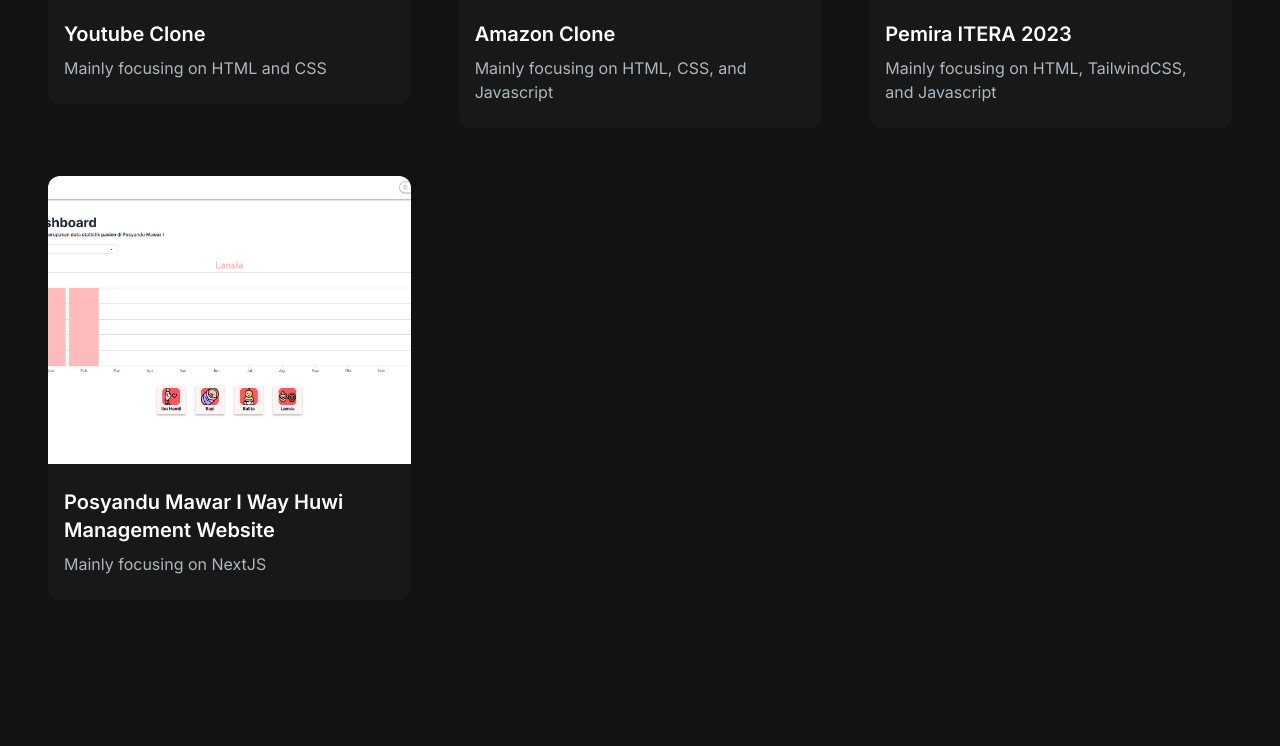
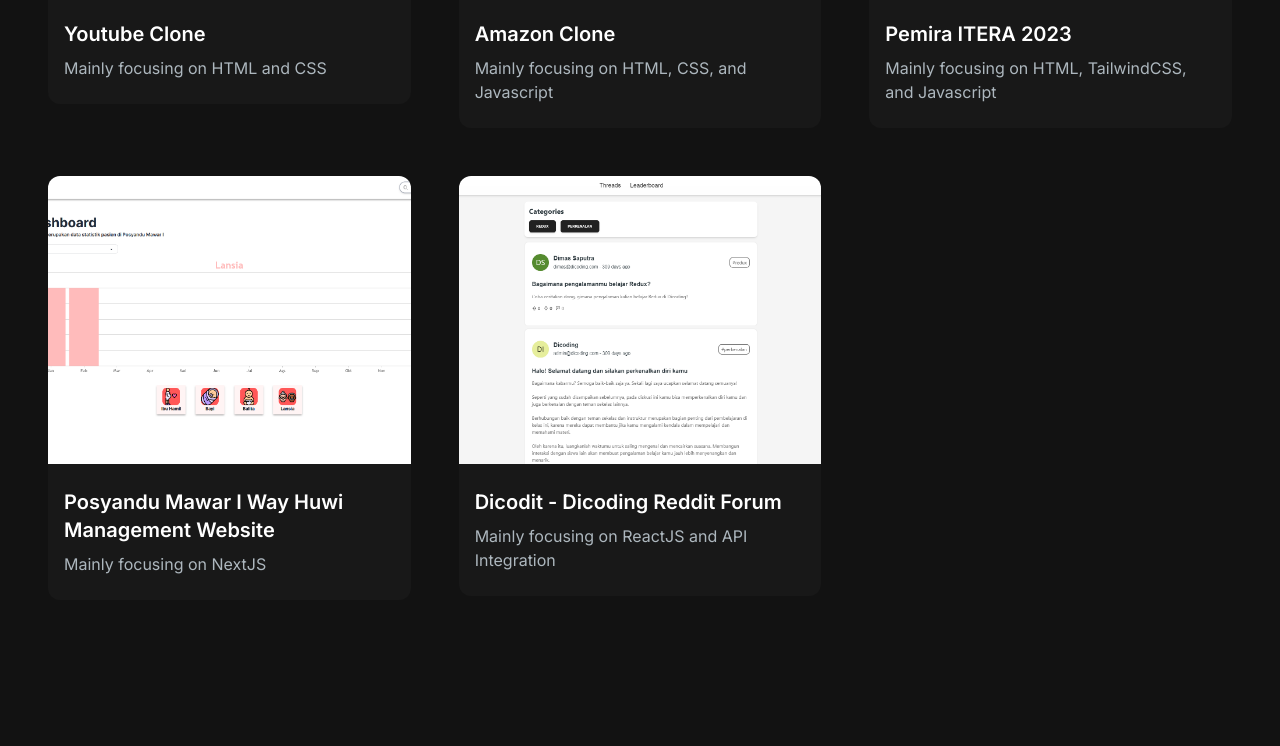
Before and after one commit to ryudhis/Portfolio, a Next.js app in the folder portfolio/: page / in a window 1280 px wide. Shown: the part 1681-2427 px from the top of the page. Built offline with nearby package versions, Linux system fonts and the light colour scheme.

Commit message:
Update new project

```diff
--- a/portfolio/src/app/components/HeroSection.jsx
+++ b/portfolio/src/app/components/HeroSection.jsx
@@ -25,11 +25,11 @@
             currently studying at Institute Technology Sumatera.
           </p>
           <div>
-            <button className="cursor-pointer px-6 py-3 w-full sm:w-fit rounded-full mr-4 bg-gradient-to-br from-blue-500 via-purple-500 to-pink-500 bg-white hover:bg-slate-200 text-white">
-              <Link to="contact" smooth={true} offset={-120} duration={500}>
+            <Link to="contact" smooth={true} offset={-120} duration={500}>
+              <button className="cursor-pointer px-6 py-3 w-full sm:w-fit rounded-full mr-4 bg-gradient-to-br from-blue-500 via-purple-500 to-pink-500 bg-white hover:bg-slate-200 text-white">
                 Hire Me
-              </Link>
-            </button>
+              </button>
+            </Link>
             <a href="CV-AryaYudhistira.pdf" download="CV.pdf">
               <button className="px-1 py-1 w-full sm:w-fit rounded-full mr-4 bg-gradient-to-br from-blue-500 via-purple-500 to-pink-500 hover:bg-slate-800 text-white mt-3">
                 <span className="block bg-[#121212] hover:bg-slate-800 rounded-full px-5 py-2">
--- a/portfolio/src/app/components/ProjectsSection.jsx
+++ b/portfolio/src/app/components/ProjectsSection.jsx
@@ -39,6 +39,15 @@
     tag: ["All", "Web"],
     gitUrl: "https://github.com/Kaben011201/TUBES_KAPITA_SELEKTA_09_2023",
     demoUrl: "",
+  },
+  {
+    id: 5,
+    title: "Dicodit - Dicoding Reddit Forum",
+    description: "Mainly focusing on ReactJS and API Integration",
+    image: "/images/projects/5.png",
+    tag: ["All", "Web"],
+    gitUrl: "https://github.com/ryudhis/dicodit",
+    demoUrl: "https://dicodit.vercel.app/",
   },
 ];
 
```
Also changed, not shown: portfolio/public/images/projects/5.png (added).
